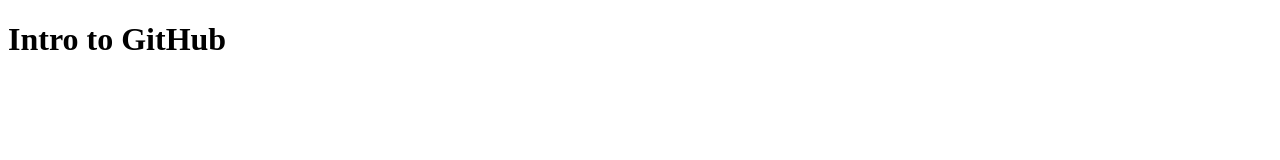
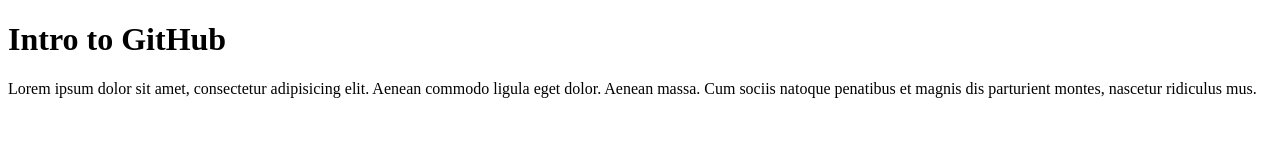
Before and after one commit to fakeha-abdullah/intro-to-github, a plain HTML site: page index.html in a window 1280 px wide. Drawn offline with Linux system fonts and the light colour scheme.

Commit message:
Added some basic content.

```diff
--- a/index.html
+++ b/index.html
@@ -6,5 +6,6 @@
   </head>
   <body>
     <h1>Intro to GitHub</h1>
+    <p>Lorem ipsum dolor sit amet, consectetur adipisicing elit. Aenean commodo ligula eget dolor. Aenean massa. Cum sociis natoque penatibus et magnis dis parturient montes, nascetur ridiculus mus.</p>
   </body>
 </html>
```
